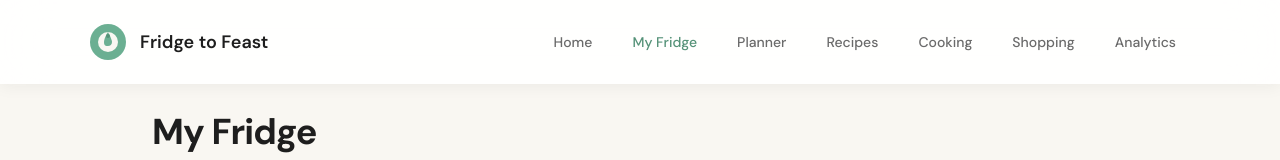
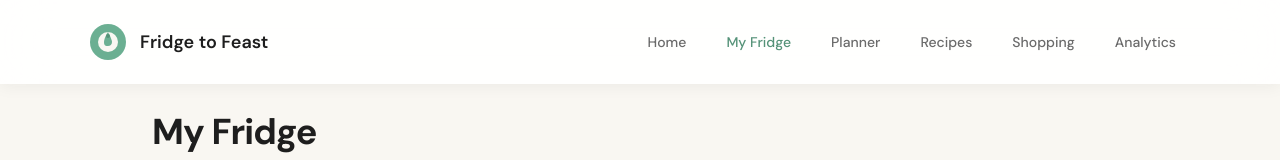
Before and after one commit to monish05/HCI-FoodApp, a React (Vite) app in the folder frontend/: page /fridge in a window 1280 px wide. Shown: the top 160 px of the page. Built offline with nearby package versions, Linux system fonts and the light colour scheme.

Commit message:
Remove 'Cooking' item from navbar
Delete the 'Cooking' entry from the navItems array in frontend/src/components/Navbar.jsx. Cleans up the navigation by removing an unused or deprecated menu item.

```diff
--- a/frontend/src/components/Navbar.jsx
+++ b/frontend/src/components/Navbar.jsx
@@ -6,7 +6,6 @@ const navItems = [
   { to: '/fridge', label: 'My Fridge' },
   { to: '/planner', label: 'Planner' },
   { to: '/recipes', label: 'Recipes' },
-  { to: '/cooking', label: 'Cooking' },
   { to: '/shopping', label: 'Shopping' },
   { to: '/analytics', label: 'Analytics' },
 ]
```
